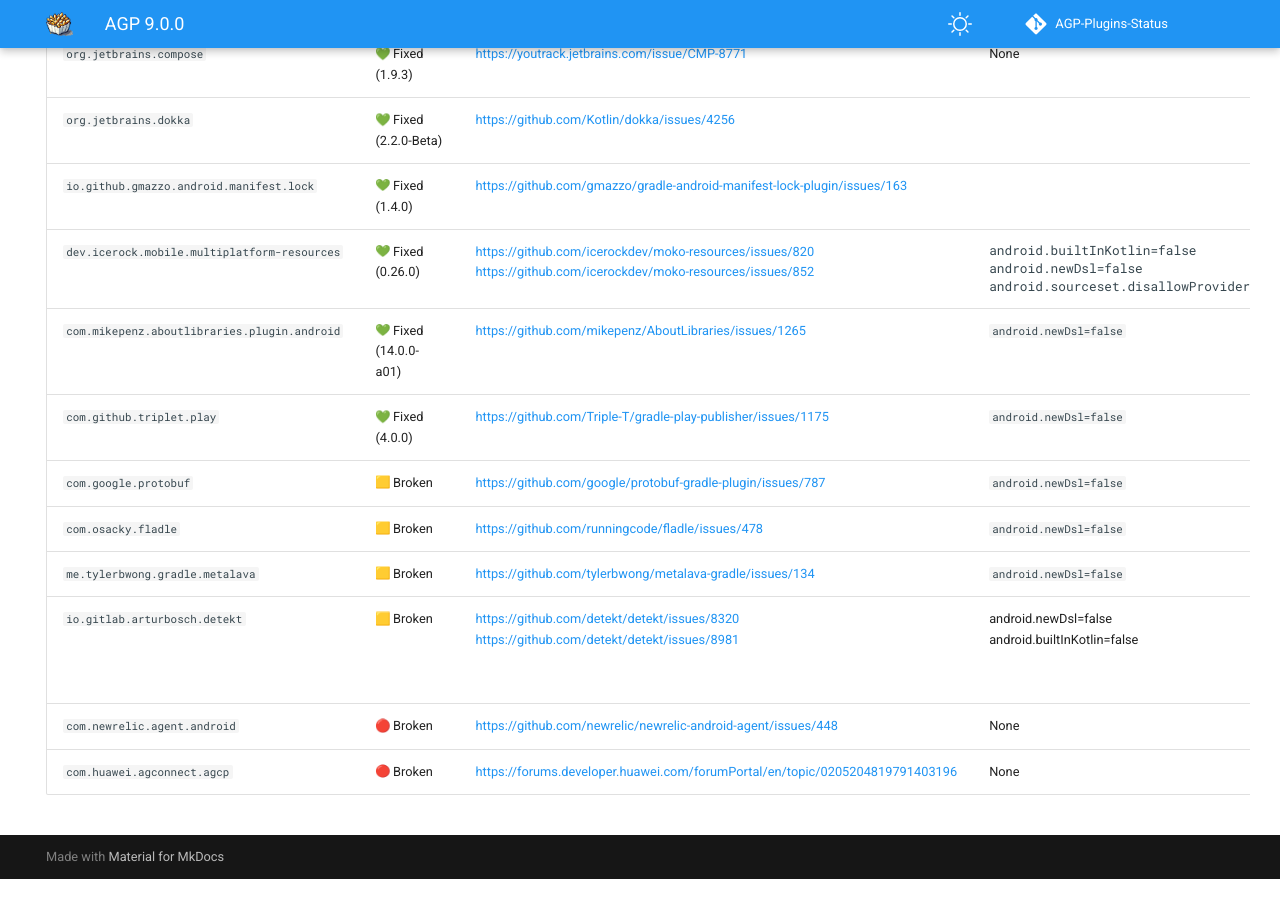
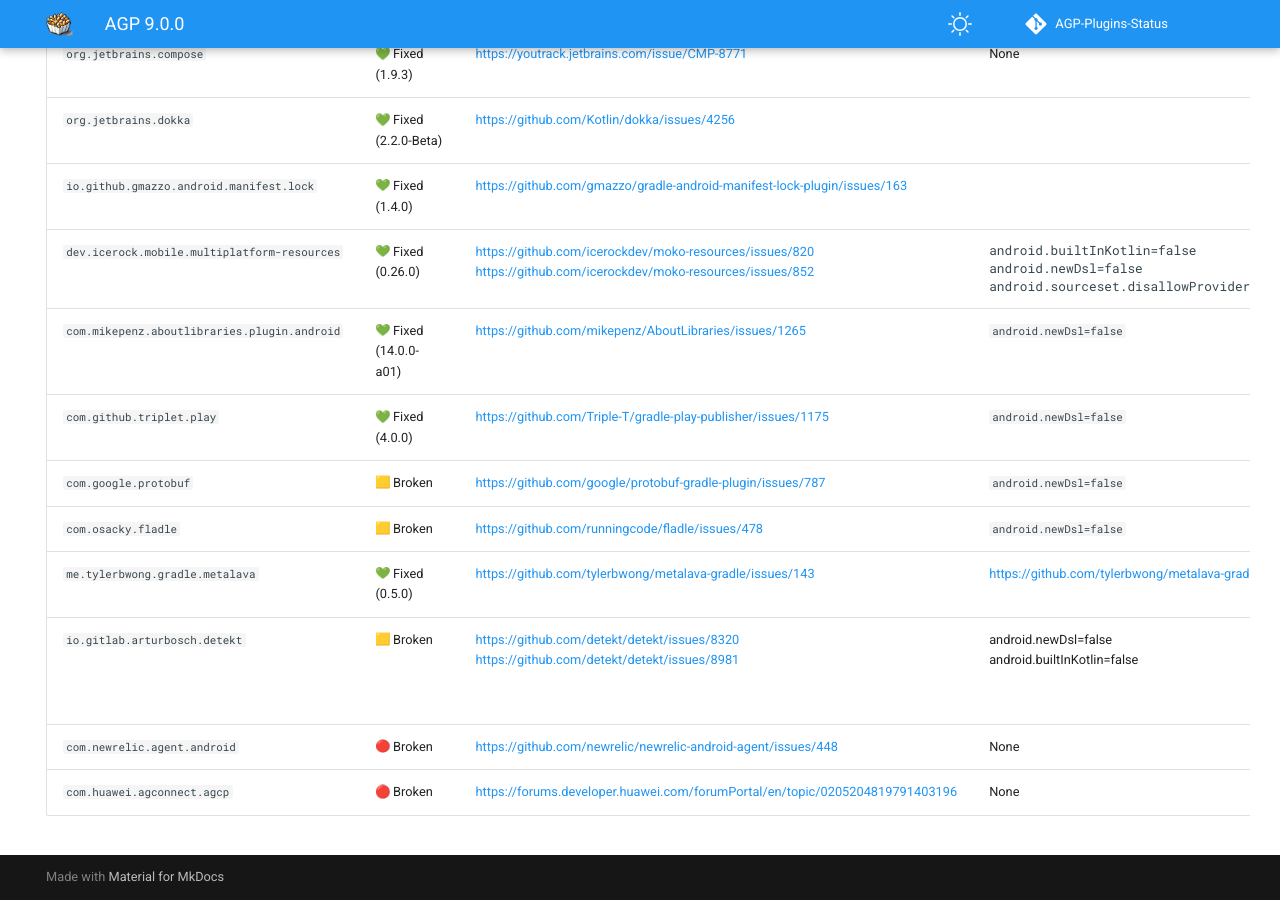
Before and after one commit to pablobaxter/AGP-Plugins-Status, an MkDocs documentation site: the page built from docs/agp-9.0.0.md, in a window 1280 px wide and 900 px high, scrolled down 2136 px. Built offline with MkDocs 1.6.1 and Material for MkDocs 9.7.7, drawn with Linux system fonts in a browser that asks for light colours; emoji names are drawn with the system emoji font; comment, search, counter and statistics services are not loaded; before the commit the page ends 3015 px from its top, so only the background shows below that.

Commit message:
Update the status of Metalava plugin to fixed

```diff
--- a/docs/agp-9.0.0.md
+++ b/docs/agp-9.0.0.md
@@ -61,7 +61,7 @@
 | `com.github.triplet.play` | :green_heart: Fixed (4.0.0) | https://github.com/Triple-T/gradle-play-publisher/issues/1175 | `android.newDsl=false` | Addressed by https://github.com/Triple-T/gradle-play-publisher/pull/1181 |
 | `com.google.protobuf` | :yellow_square: Broken | https://github.com/google/protobuf-gradle-plugin/issues/787 | `android.newDsl=false` | |
 | `com.osacky.fladle` | :yellow_square: Broken | https://github.com/runningcode/fladle/issues/478 | `android.newDsl=false` | |
-| `me.tylerbwong.gradle.metalava` | :yellow_square: Broken | https://github.com/tylerbwong/metalava-gradle/issues/134 | `android.newDsl=false` | |
+| `me.tylerbwong.gradle.metalava` | :green_heart: Fixed (0.5.0) | https://github.com/tylerbwong/metalava-gradle/issues/143 | https://github.com/tylerbwong/metalava-gradle/pull/144 | |
 | `io.gitlab.arturbosch.detekt` | :yellow_square: Broken | https://github.com/detekt/detekt/issues/8320<br>https://github.com/detekt/detekt/issues/8981 | android.newDsl=false<br>android.builtInKotlin=false | The fix will only apply to detekt 2.0.0<br>Also to suppress warnings you can in addition add:<br>android.suppressUnsupportedOptionWarnings=android.suppressUnsupportedOptionWarnings,android.newDsl,android.builtInKotlin<br>kotlin.suppressGradlePluginWarnings=DeprecatedKotlinAndroidPlugin |
 | `com.newrelic.agent.android` | :red_circle: Broken | https://github.com/newrelic/newrelic-android-agent/issues/448 | None | |
 | `com.huawei.agconnect.agcp` | :red_circle: Broken | https://forums.developer.huawei.com/forumPortal/en/topic/0205204819791403196 | None | |
```
